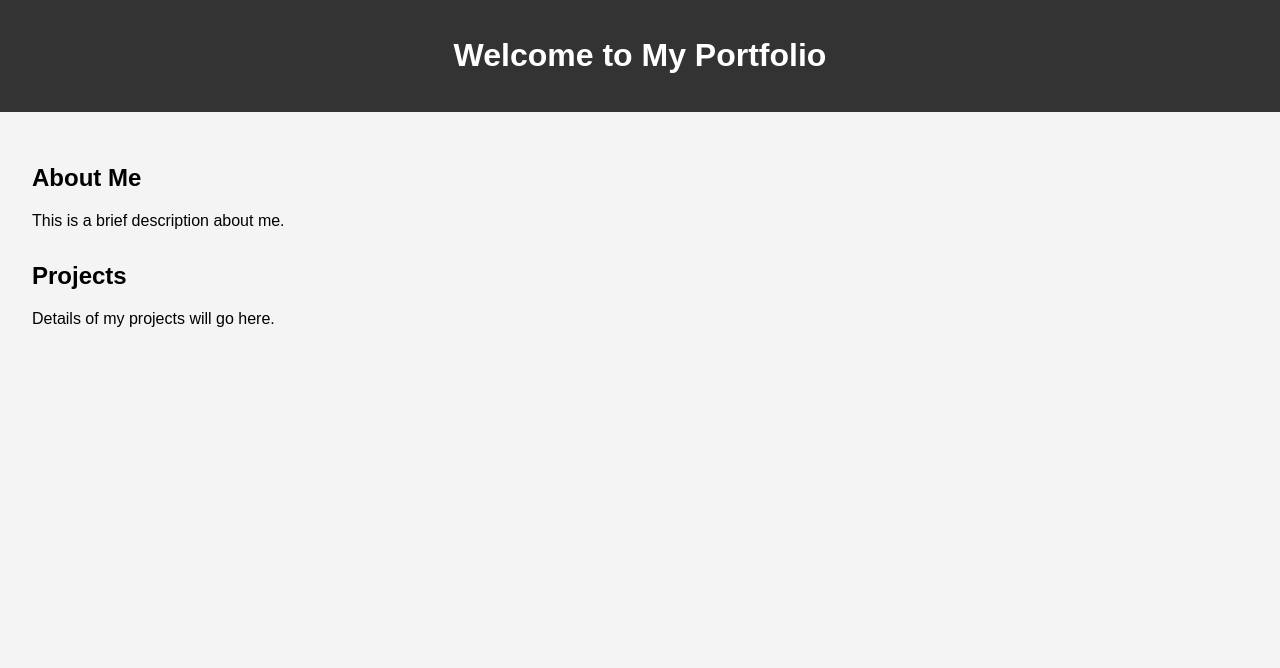
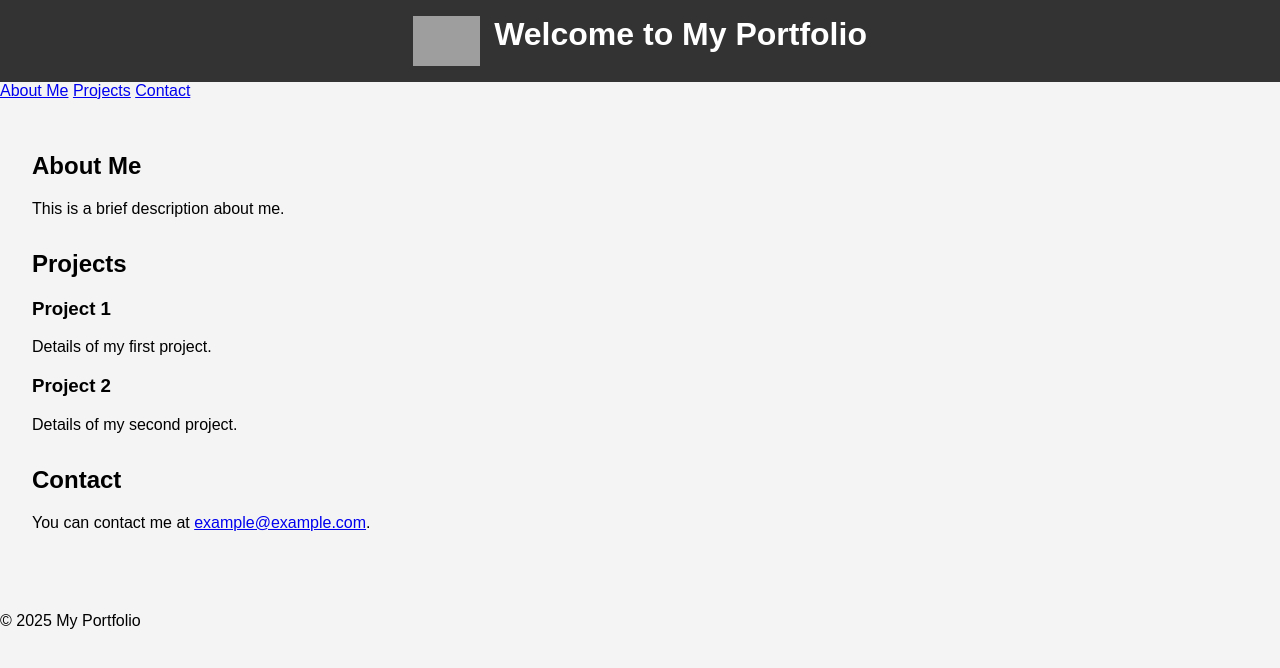
Before and after one commit to guanshiyin28/Python-Simple-Website, a Flask app: page / in a window 1280 px wide. Shown: the top 668 px of the page. Run offline with Flask 3, Linux system fonts and the light colour scheme; grey boxes are pictures that could not be loaded.

Commit message:
Update index.html

```diff
--- a/templates/index.html
+++ b/templates/index.html
@@ -4,21 +4,52 @@
     <meta charset="UTF-8" />
     <meta name="viewport" content="width=device-width, initial-scale=1.0" />
     <title>Portfolio</title>
-    <link rel="stylesheet" href="/static/style.css" />
+    <link rel="stylesheet" href="./static/style.css" />
+    <link rel="icon" href="./static/logo.png" type="image/png" />
   </head>
   <body>
     <header>
-      <h1>Welcome to My Portfolio</h1>
+      <img
+        src="./static/logo.png"
+        alt="Logo"
+        style="height: 50px; vertical-align: middle"
+      />
+      <h1 style="display: inline; margin-left: 10px">
+        Welcome to My Portfolio
+      </h1>
     </header>
+    <nav>
+      <a href="#about">About Me</a>
+      <a href="#projects">Projects</a>
+      <a href="#contact">Contact</a>
+    </nav>
     <main>
-      <section>
+      <section id="about">
         <h2>About Me</h2>
         <p>This is a brief description about me.</p>
       </section>
-      <section>
+      <section id="projects">
         <h2>Projects</h2>
-        <p>Details of my projects will go here.</p>
+        <div class="project-card">
+          <h3>Project 1</h3>
+          <p>Details of my first project.</p>
+        </div>
+        <div class="project-card">
+          <h3>Project 2</h3>
+          <p>Details of my second project.</p>
+        </div>
+        <!-- Add more project cards as needed -->
+      </section>
+      <section id="contact">
+        <h2>Contact</h2>
+        <p>
+          You can contact me at
+          <a href="mailto:example@example.com">example@example.com</a>.
+        </p>
       </section>
     </main>
+    <footer>
+      <p>&copy; 2025 My Portfolio</p>
+    </footer>
   </body>
 </html>
```
